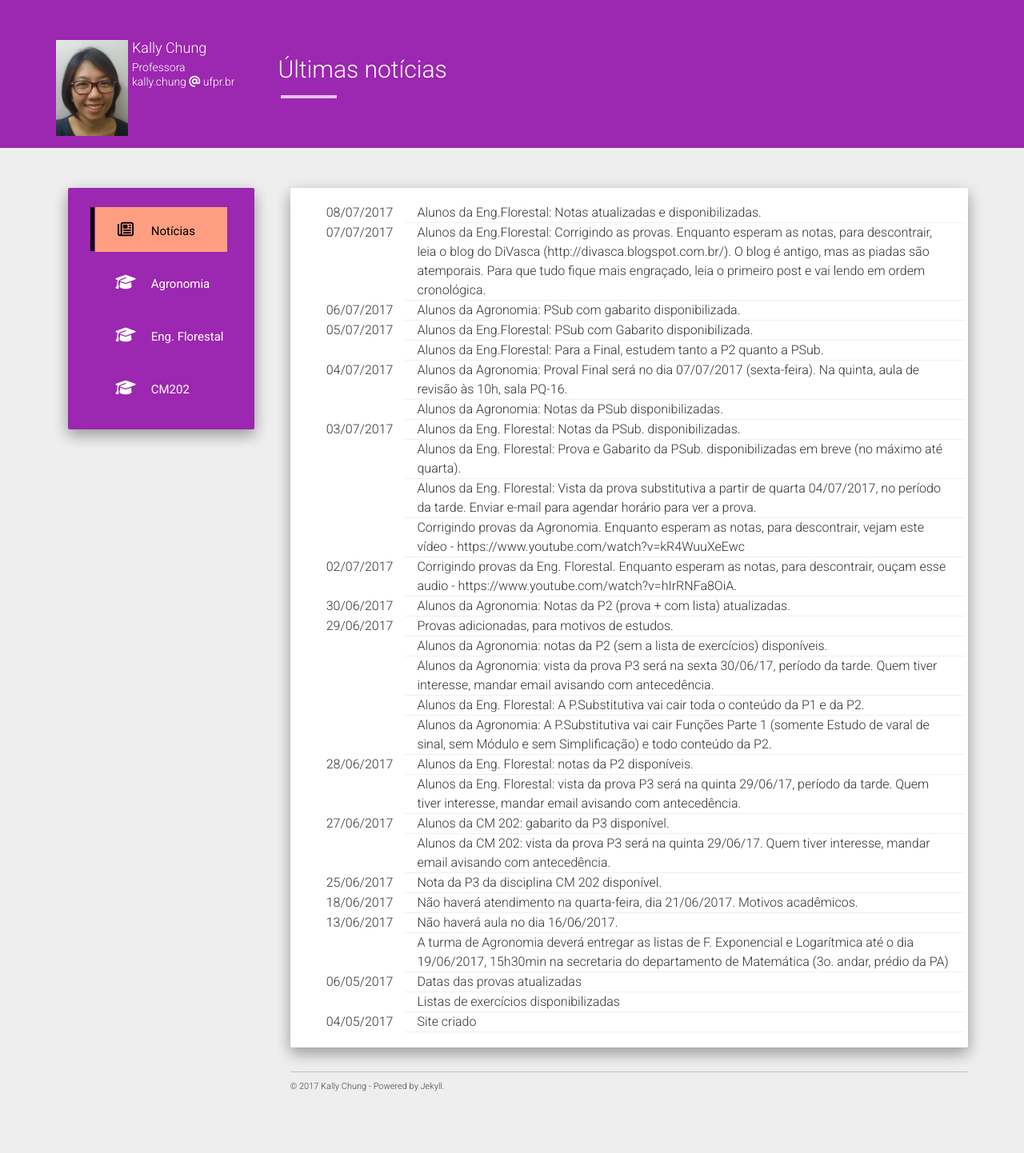
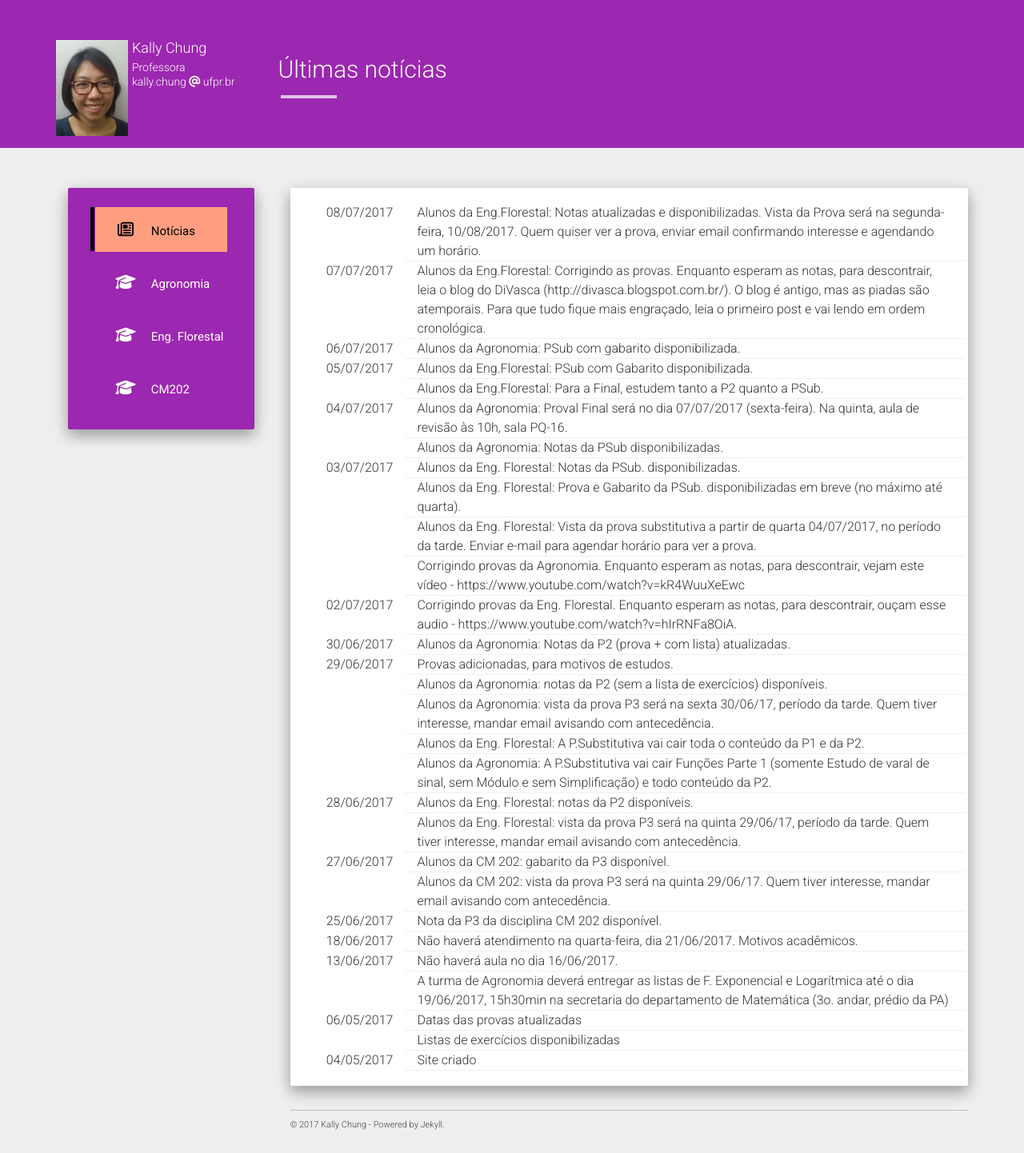
Before and after one commit to chunggnuhc/chunggnuhc.github.io, a Jekyll site: the page built from index.html, in a window 1280 px wide. Shown: the whole page at 80% size. Built offline with Jekyll 4.4.1, drawn with Linux system fonts in a browser that asks for light colours; nearby versions of some CDN libraries; before the commit the page ends 1394 px from its top, so only the background shows below that.

Commit message:
Update noticias.yml

```diff
--- a/_data/noticias.yml
+++ b/_data/noticias.yml
@@ -1,5 +1,5 @@
 - data: 2017-07-08
-  noticia: "Alunos da Eng.Florestal: Notas atualizadas e disponibilizadas."
+  noticia: "Alunos da Eng.Florestal: Notas atualizadas e disponibilizadas. Vista da Prova será na segunda-feira, 10/08/2017. Quem quiser ver a prova, enviar email confirmando interesse e agendando um horário."
 - data: 2017-07-07
   noticia: "Alunos da Eng.Florestal: Corrigindo as provas. Enquanto esperam as notas, para descontrair, leia o blog do DiVasca (http://divasca.blogspot.com.br/). O blog é antigo, mas as piadas são atemporais. Para que tudo fique mais engraçado, leia o primeiro post e vai lendo em ordem cronológica."
 - data: 2017-07-06
```
